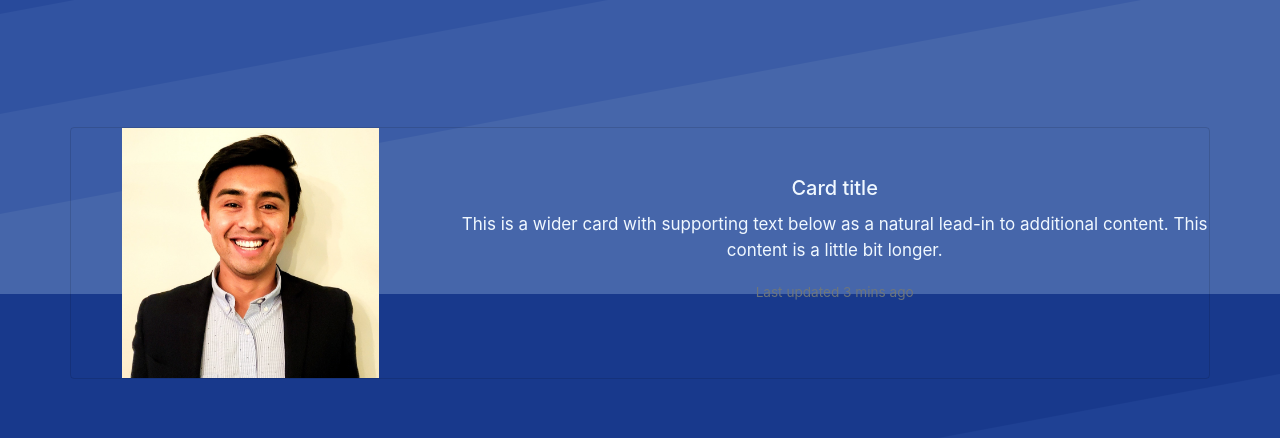
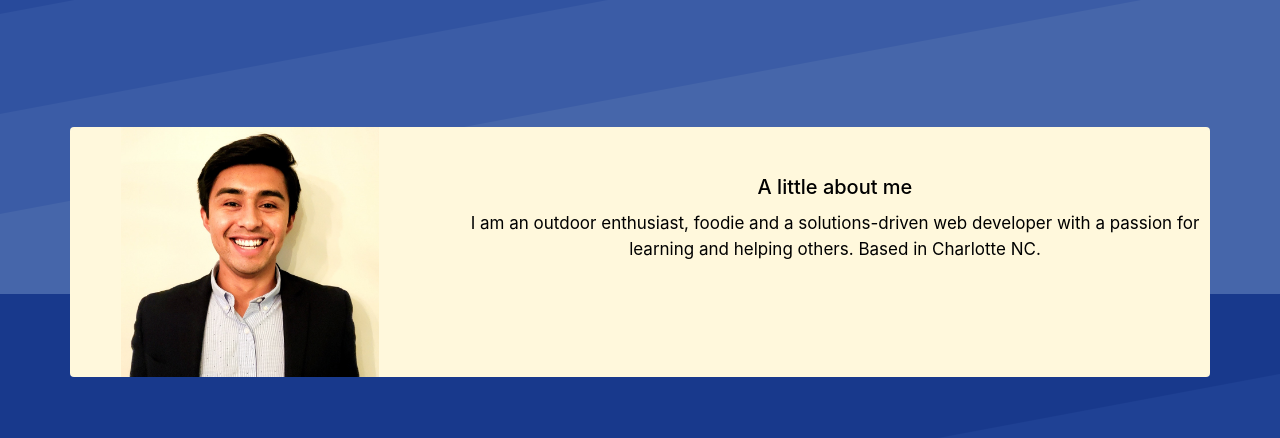
Before and after one commit to cag-martinez/Portfolio, a React (Create React App) app: page / in a window 1280 px wide. Shown: the part 506-944 px from the top of the page. Built offline with nearby package versions, Linux system fonts and the light colour scheme; a web font is replaced by a local one.

Commit message:
Background color in the AboutMe compomponent and also added some text

```diff
--- a/src/App.css
+++ b/src/App.css
@@ -6,6 +6,5 @@
   background-size: cover;
   color: aliceblue;
   /* padding-left: 5%;
-  padding-right: 5%;
-} */
+  padding-right: 5%; */
 }
--- a/src/components/Bio/AboutMe.js
+++ b/src/components/Bio/AboutMe.js
@@ -4,28 +4,28 @@ import './aboutMe.css';
 
 function AboutMe() {
   return (
-    <div>
-      <div className="aboutMeCard card mb-3" style={{maxWwidth: '540px'}}>
+
+      <div className="aboutMeCard card mb-3" style={{minWidth: 'inherit'}}>
         <div className="row g-0">
           <div className="col-md-4">
             <img src={picture} className="img-fluid rounded-start" style={{maxBlockSize: '250px'}} alt="..." />
           </div>
           <div className="col-md-8">
-            <div className="card-body">
-              <h5 className="card-title">Card title</h5>
+            <div className="aboutMeText card-body">
+              <h5 className="card-title">A little about me</h5>
               <p className="card-text">
-                This is a wider card with supporting text below as a natural
-                lead-in to additional content. This content is a little bit
-                longer.
+              I am an outdoor enthusiast, foodie and a solutions-driven web
+                  developer with a passion for learning and helping others.
+                  Based in Charlotte NC.
               </p>
-              <p className="card-text">
+              {/* <p className="card-text">
                 <small className="text-muted">Last updated 3 mins ago</small>
-              </p>
+              </p> */}
             </div>
           </div>
         </div>
       </div>
-    </div>
+
   );
 }
 
--- a/src/components/Bio/aboutMe.css
+++ b/src/components/Bio/aboutMe.css
@@ -1,8 +1,8 @@
-aboutMeCard{
-    width: 100vw;
-    position: relative;
-    /* margin-left: -50vw; */
-    /* height: 100px; */
-    margin-top: 100px;
-    /* left: 50%; */
-   }
+.aboutMeCard{
+    border: none;
+    background-color: cornsilk;
+}
+
+.aboutMeText{
+    color: black;
+}
--- a/src/components/Navbar/style.css
+++ b/src/components/Navbar/style.css
@@ -1,6 +1,6 @@
 .navbar{
     text-align: center;
-    display: inline-block;
+    display: inline-flex;
     padding-top: 2.5%;
     padding-bottom: 2.5%;
 }
```
